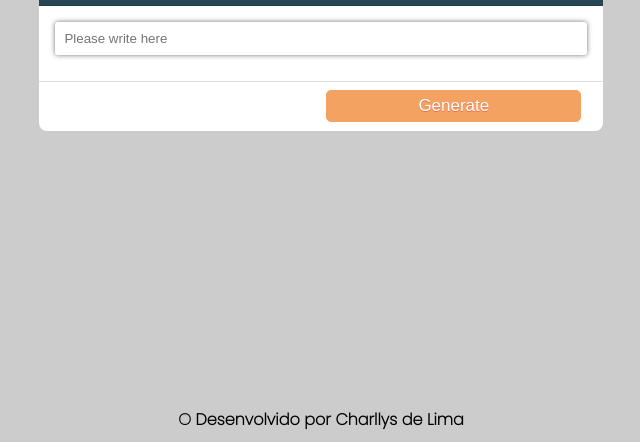
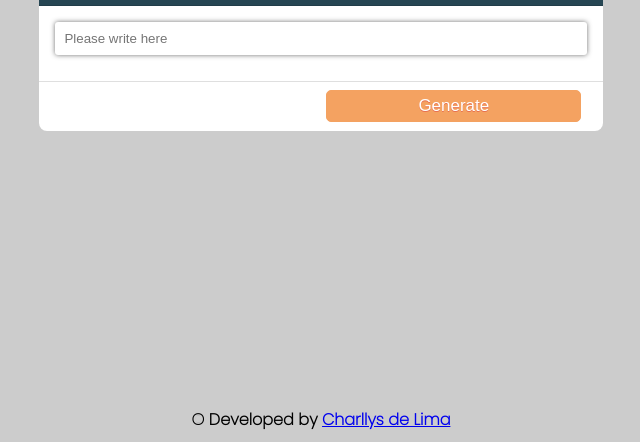
Before and after one commit to charllyslima/qrcode-generator, a plain HTML site: page index.html in a window 1280 px wide. Shown: the part 358-800 px from the top of the page, without its empty margins (319-959 px from the left). Drawn offline with Linux system fonts and the light colour scheme.

Commit message:
Adjust copyright

```diff
--- a/index.html
+++ b/index.html
@@ -38,7 +38,7 @@
             </div>
         </div>
 
-        <h4 class="copyright">&copy; Desenvolvido por <strong>Charllys de Lima</strong></h4>
+        <h4 class="copyright">&copy; Developed by <a href="https://www.linkedin.com/in/charllyslima/">Charllys de Lima</a></h4>
 
         <script src="index.js"></script>
     </body>
```
